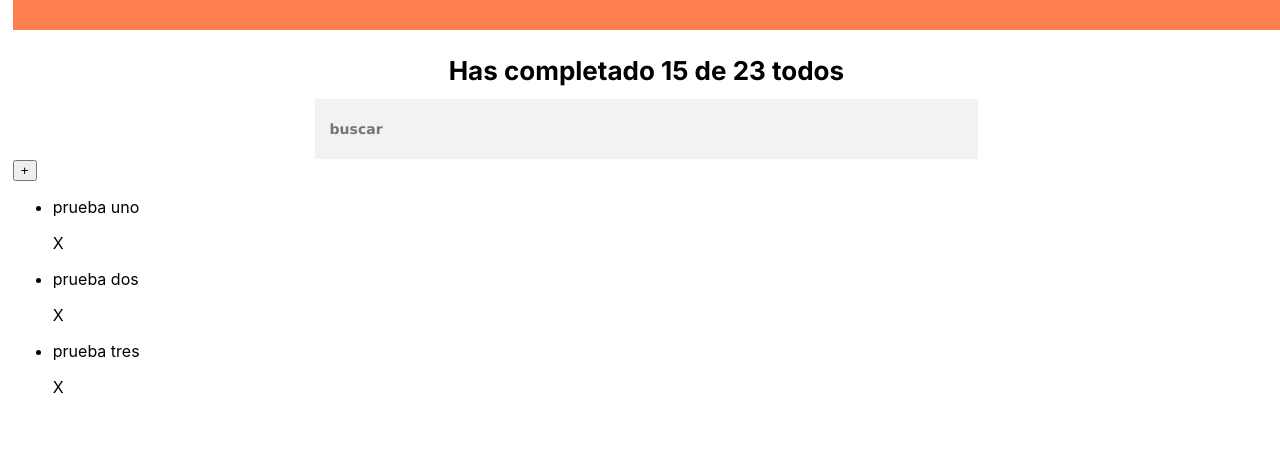
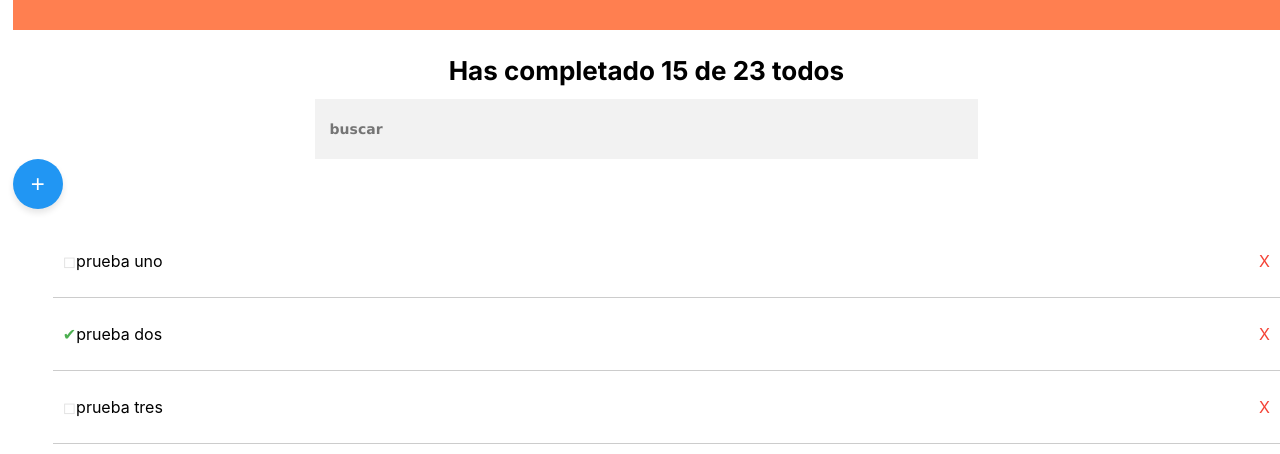
Before and after one commit to vcmhugo/todoList, a React (Create React App) app: page / in a window 1280 px wide. Shown: the top 454 px of the page. Built offline with nearby package versions, Linux system fonts and the light colour scheme.

Commit message:
Se agregaron css a lista y a boton de agregar a lista

```diff
--- /dev/null
+++ b/src/TodoButton.css
@@ -0,0 +1,16 @@
+.add-button {
+    background-color: #2196f3; /* Azul */
+    color: white;
+    border: none;
+    border-radius: 50%;
+    width: 50px;
+    height: 50px;
+    font-size: 24px;
+    cursor: pointer;
+    box-shadow: 0px 4px 6px rgba(0, 0, 0, 0.1);
+    transition: background-color 0.3s;
+  }
+
+  .add-button:hover {
+    background-color: #0d47a1; /* Azul más oscuro al pasar el ratón */
+  }
--- a/src/TodoButton.js
+++ b/src/TodoButton.js
@@ -1,6 +1,7 @@
+import './TodoButton.css'
 function TodoButton(){
     return(
-        <button>+</button>
+        <button className="add-button">+</button>
     );
 }
 
--- a/src/TodoItem.js
+++ b/src/TodoItem.js
@@ -1,11 +1,15 @@
+import './TodoItems.css';
+
 function TodoItems(props){
 
     return(
-      <li>
-        <span>{props.complete}</span>
-        <p>{props.text}</p>
-        <span>X</span>
-      </li>
+      <li className="todo-item">
+      <span className={props.complete ? 'complete' : 'incomplete'}>
+        {props.complete ? '✔' : '◻'}
+      </span>
+      <p>{props.text}</p>
+      <span className="delete-btn">X</span>
+    </li>
     );
 
   }
--- /dev/null
+++ b/src/TodoItems.css
@@ -0,0 +1,24 @@
+.todo-item {
+    display: flex;
+    align-items: center;
+    padding: 10px;
+    border-bottom: 1px solid #ccc;
+  }
+
+  .complete {
+    color: #4caf50; /* verde */
+  }
+
+  .incomplete {
+    color: #e0e0e0; /* gris */
+  }
+
+  .delete-btn {
+    margin-left: auto;
+    cursor: pointer;
+    color: #f44336; /* rojo */
+  }
+
+  .delete-btn:hover {
+    color: #d32f2f; /* tono más oscuro de rojo al pasar el ratón */
+  }
```
